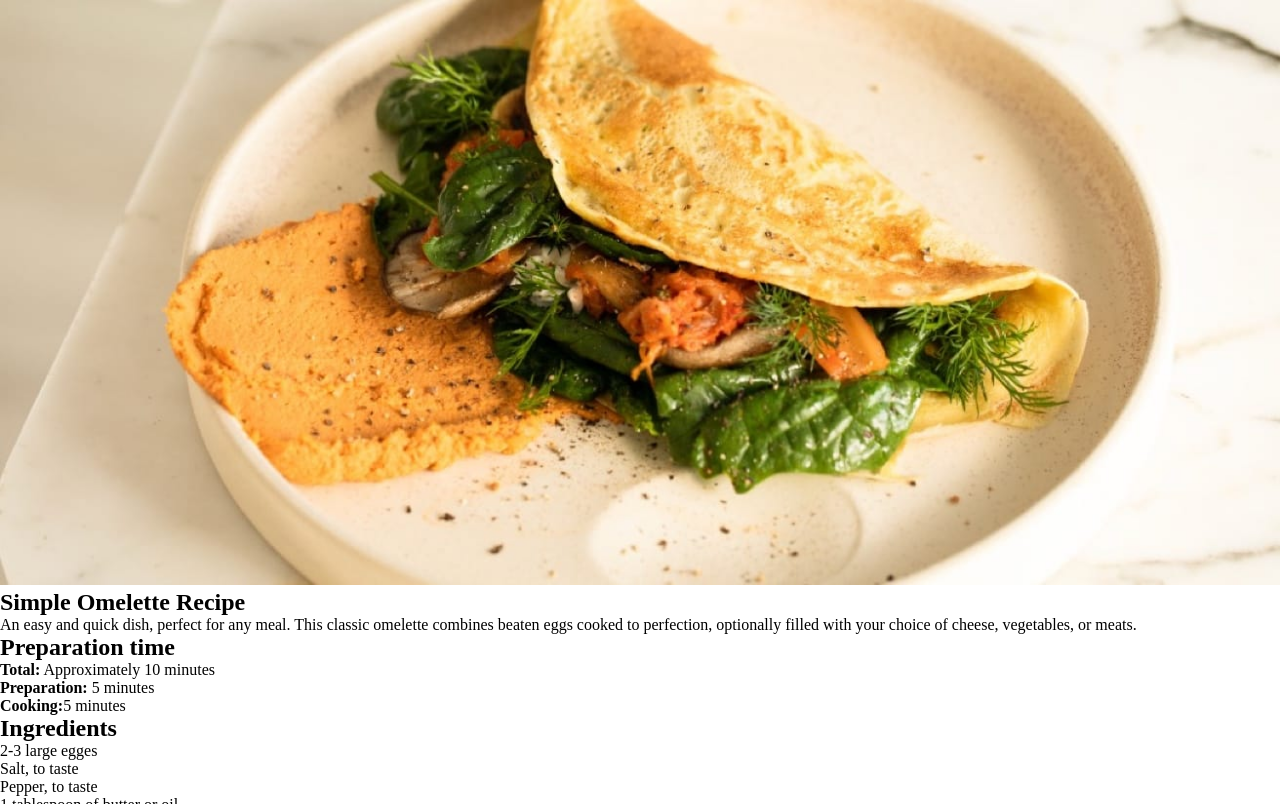
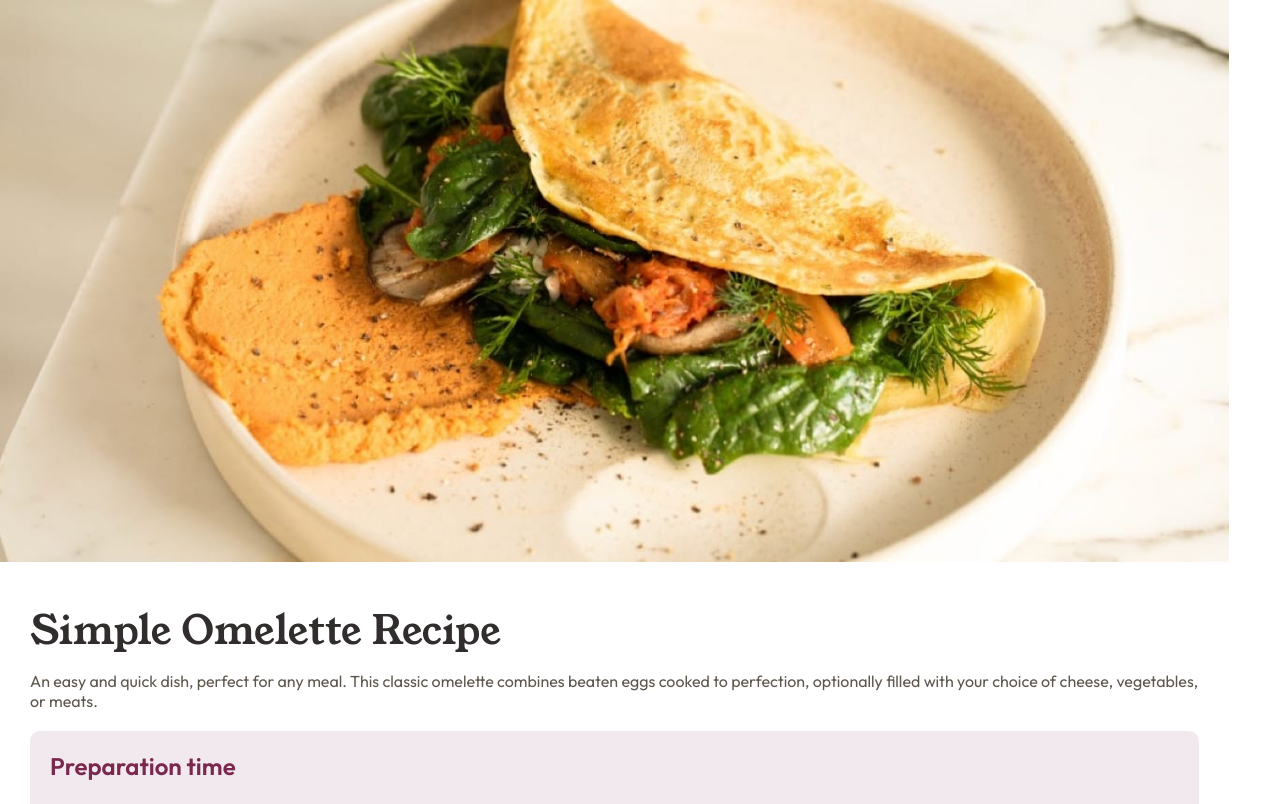
Before and after one commit to Maki2603/meus-projetos, a plain HTML site: page projeto-05/index.html in a window 1280 px wide. Shown: the top 804 px of the page. Drawn offline with Linux system fonts and the light colour scheme.

Commit message:
Css header e section

```diff
--- a/projeto-05/estilos/style.css
+++ b/projeto-05/estilos/style.css
@@ -9,20 +9,70 @@
 
 body {
     height: 100vh;
-    width: 100vw;
+    width: 96vw;
 }
 
-header {
+div#container {
     width: 100%;
+    display: flex;
+    justify-content: center;
+    align-items: center;
+    flex-flow: row wrap;
 }
 
 header > img {
     width: 100%;
 }
 
+main {
+    margin: 30px;
+}
+
+main h1 {
+    font-size: 2.5rem;
+    font-family: "Young Serif";
+    font-weight: 500;
+    line-height: 40px;
+    color: hsl(24, 5%, 18%);
+    margin-top: 15px;
+}
+
+main p {
+    font-size: 16px;
+}
+
+section#descricao-da-receita > p {
+    margin-top: 20px;
+    margin-bottom: 20px;
+    color: hsl(30, 10%, 34%);
+    font-weight: 400;
+    line-height: 20px;
+    font-family: "Outfit";
+}
+
+section#tempo-de-preparacao {
+    background-color: hsla(332, 51%, 32%, 0.1);
+    border-radius: 10px;
+    height: 200px;
+}
+
+section#tempo-de-preparacao > h2 {
+    padding: 20px;
+    color: hsl(332, 51%, 32%);
+    font-family: "Outfit";
+    font-weight: 600;
+}
+
+section#tempo-de-preparacao > ul {
+    margin-left: 45px;
+    font-family: "Outfit";
+}
+
+section#tempo-de-preparacao > ul > li {
+    margin-top: 10px
+}
+
 table {
-    margin: 10px;
-    padding: 10px;
     border-collapse: collapse;
 }
 
--- a/projeto-05/index.html
+++ b/projeto-05/index.html
@@ -8,6 +8,7 @@
     <link rel="stylesheet" href="estilos/style.css">
 </head>
 <body>
+    <div id="container">
         <header>
             <img src="imagens/image-omelette.jpeg" alt="Imagem de um omelete">
         </header>
@@ -21,7 +22,7 @@
                 <ul>
                     <li><strong>Total:</strong> Approximately 10 minutes</li>
                     <li><strong>Preparation:</strong> 5 minutes</li>
-                <li><strong>Cooking:</strong>5 minutes</li>
+                    <li><strong>Cooking:</strong> 5 minutes</li>
                 </ul>
             </section>
             <section id="ingredientes">
@@ -69,5 +70,6 @@
                 </table>
             </section>
         </main>
+    </div>
 </body>
 </html>
```
Lines whose indentation alone changed are shown as unchanged.
